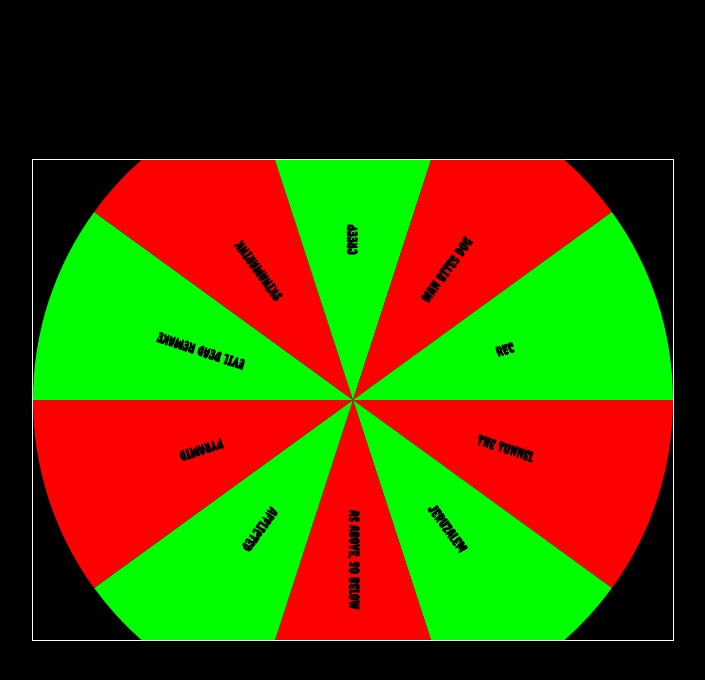
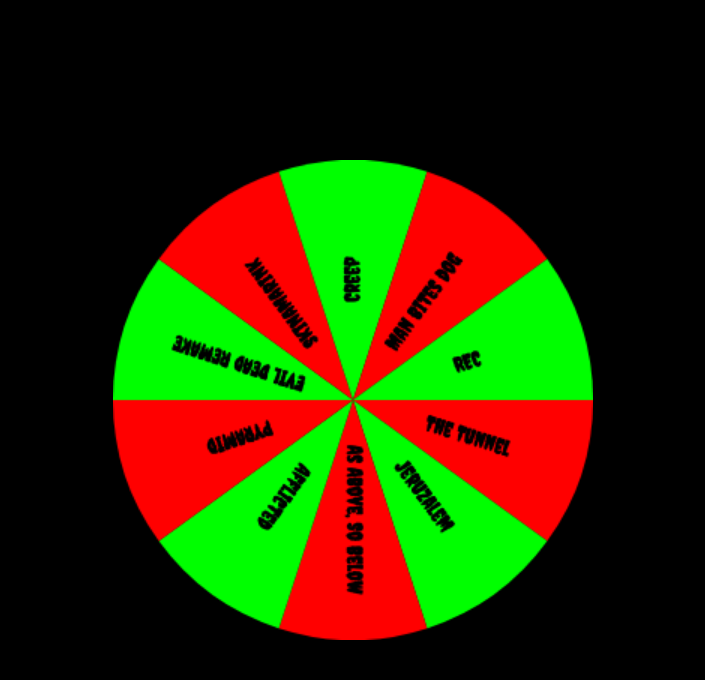
Before and after one commit to Jurr88/radvanfortuin, a plain HTML site: page index.html in a window 1280 px wide. Shown: the whole page, without its empty margins (287-992 px from the left). Drawn offline with Linux system fonts and the light colour scheme.

Commit message:
Update index.html

```diff
--- a/index.html
+++ b/index.html
@@ -2,26 +2,13 @@
 <html lang="nl">
 <head>
     <meta charset="UTF-8">
-    <meta name="viewport" content="width=device-width, initial-scale=1.0">
+    <meta name="viewport" content="width=device-width, initial-scale=1.0, maximum-scale=1.0, user-scalable=no">
     <title>Horrormarathon Rad van Fortuin</title>
     <link href="https://fonts.googleapis.com/css2?family=Creepster&display=swap" rel="stylesheet">
-    <style>
-        body {
-            font-family: Arial, sans-serif;
-            display: flex;
-            align-items: center;
-            justify-content: center;
-            min-height: 100vh;
-            margin: 0;
-            background-color: #000;
-        }
-        canvas {
-            border: 1px solid #fff;
-        }
-    </style>
+    <link rel="stylesheet" href="styles.css">
 </head>
 <body>
-    <canvas id="wheelCanvas" width="640" height="480"></canvas>
+    <canvas id="wheelCanvas" width="320" height="320"></canvas>
     <script src="script.js"></script>
 </body>
 </html>
```
